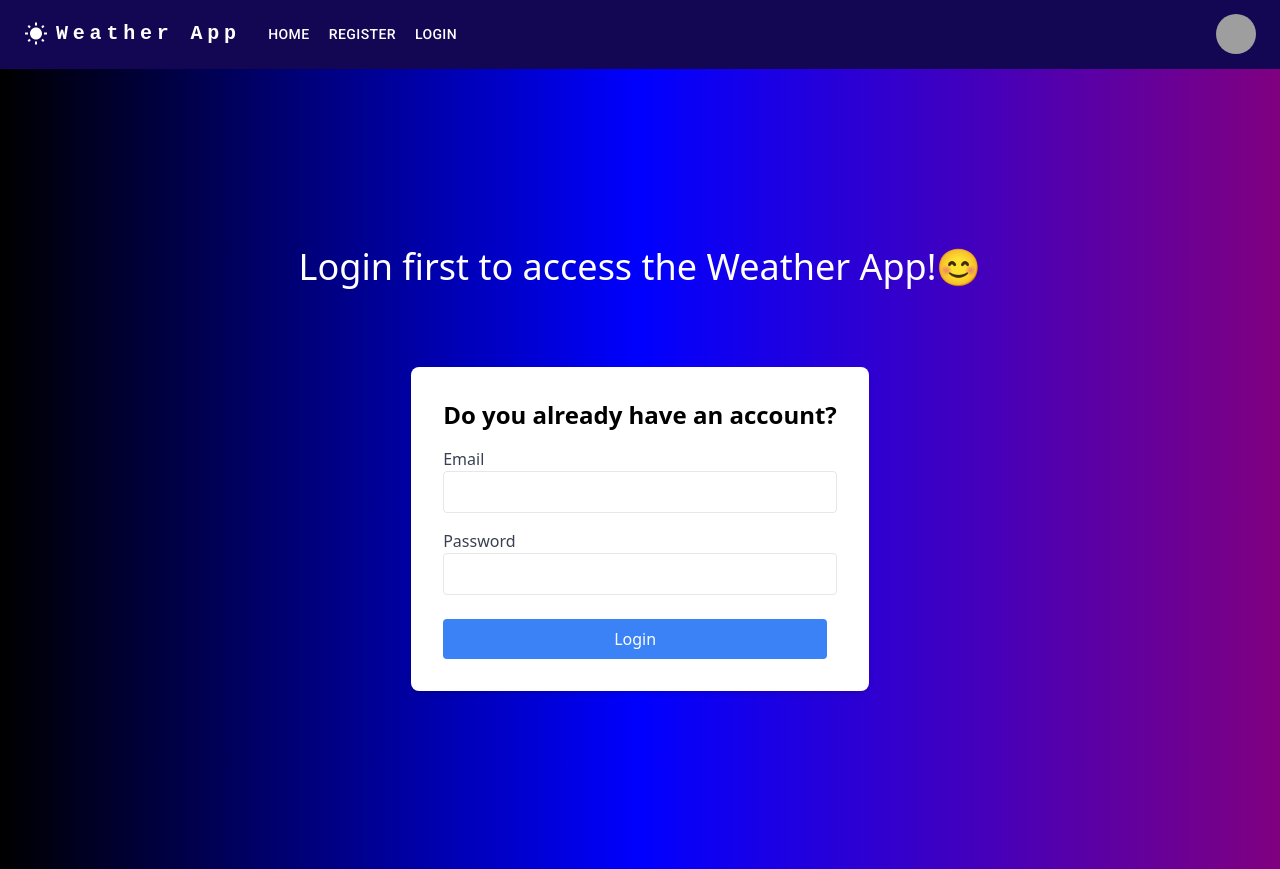
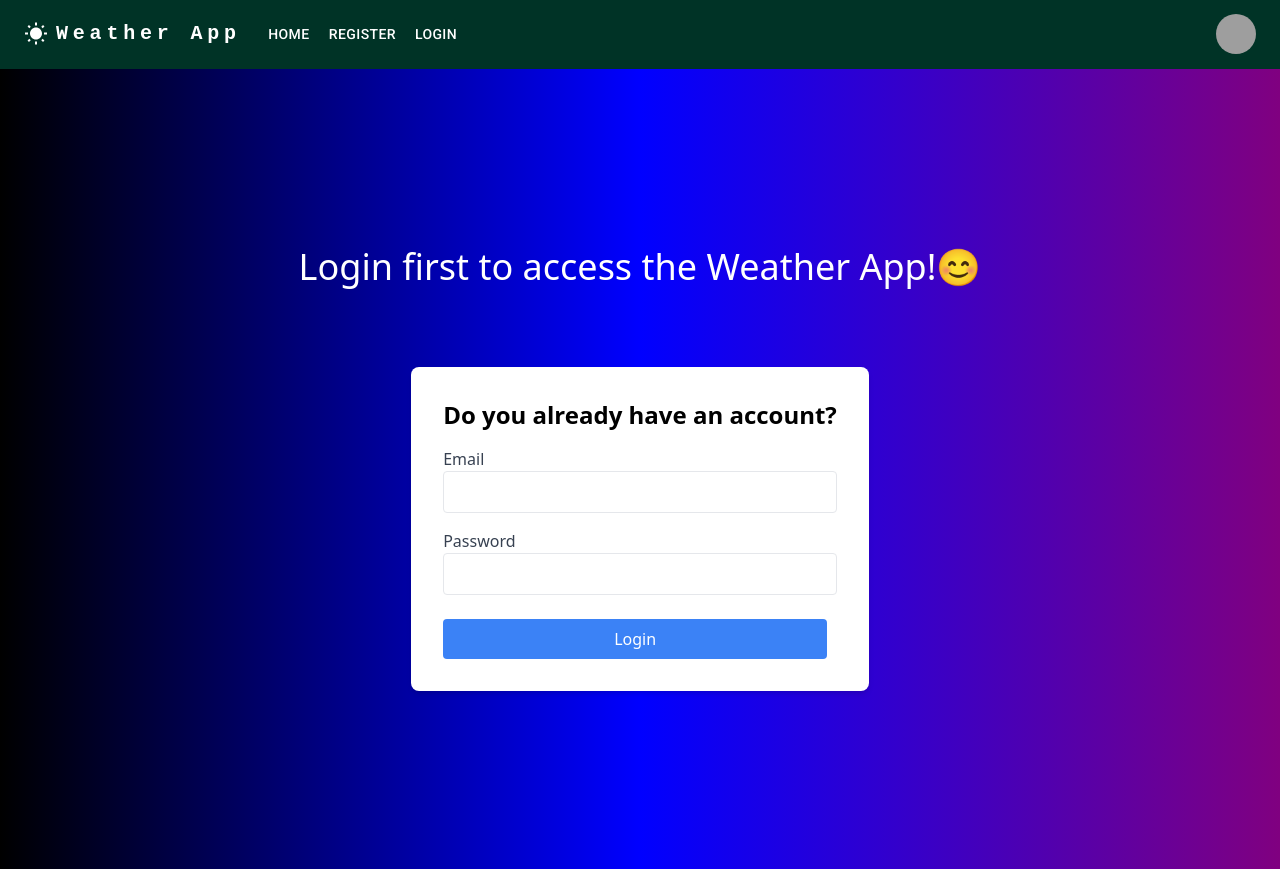
Before and after one commit to revou-fsse-3/milestone-2-Gustitreshana, a React (Vite) app in the folder WeatherApp/: page /login in a window 1280 px wide. Built offline with nearby package versions, Linux system fonts and the light colour scheme; grey boxes are pictures that could not be loaded; the HTML template or start-up script is replaced by a standard one.

Commit message:
change navbar color

```diff
--- a/WeatherApp/src/components/Navbar/index.tsx
+++ b/WeatherApp/src/components/Navbar/index.tsx
@@ -48,7 +48,7 @@
   };
 
   return (
-    <AppBar position="static" sx={{ backgroundColor: '#130754'}}>
+    <AppBar position="static" sx={{ backgroundColor: '#003326'}}>
       <Container maxWidth="xl">
         <Toolbar disableGutters>
           <WbSunnyIcon sx={{ display: { xs: "none", md: "flex" }, mr: 1 }} />
```
